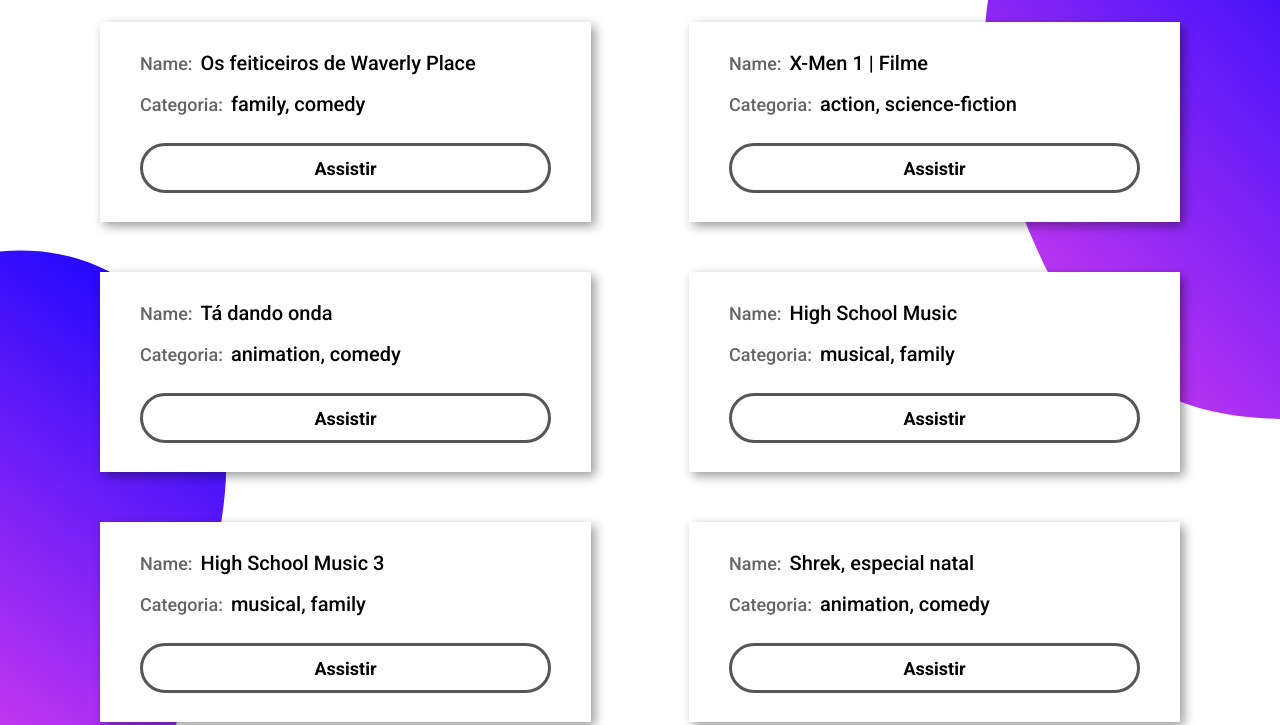
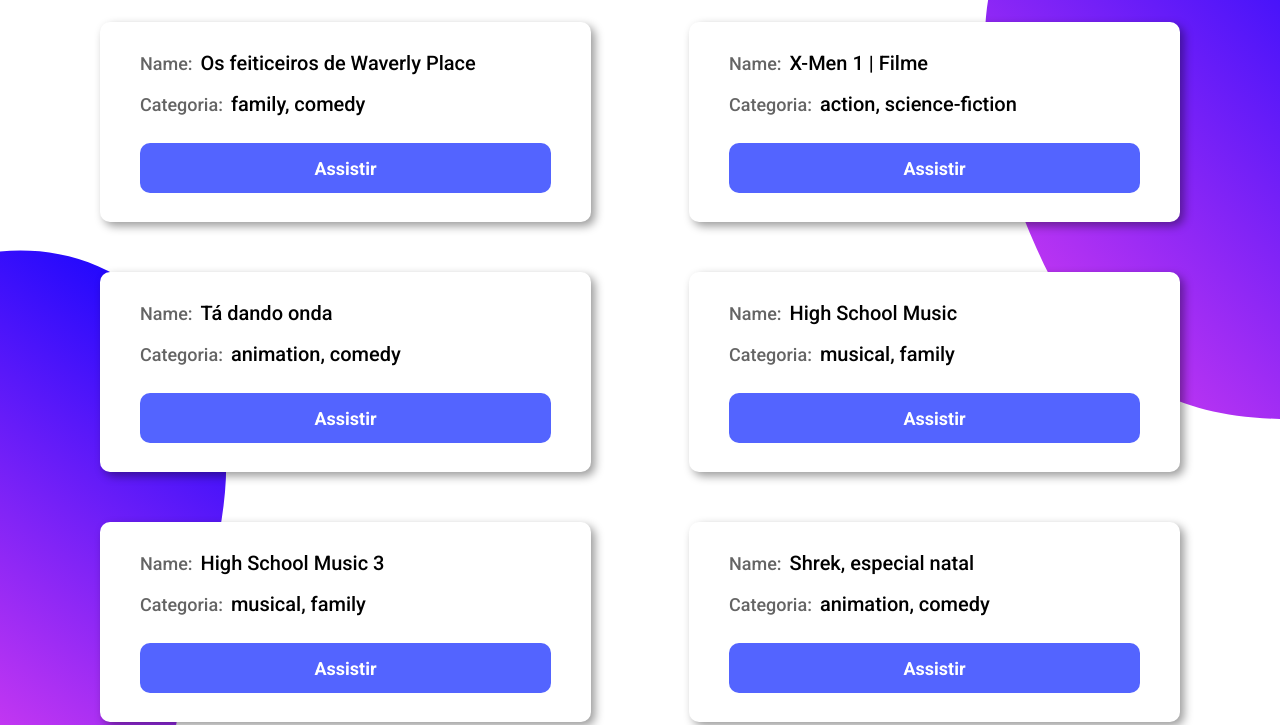
Before and after one commit to onlythread/onlythread.github.io, a plain HTML site: page index.html in a window 1280 px wide. Shown: the part 950-1675 px from the top of the page. Drawn offline with Linux system fonts and the light colour scheme.

Commit message:
Melhorando o design da lista

```diff
--- a/src/css/styles.css
+++ b/src/css/styles.css
@@ -52,6 +52,8 @@
 	transform:rotate(45deg);
 	font-size:100px;
 	z-index: 10;
+	font-weight:400;
+	cursor:pointer;
 }
 
 .container-films #view-film-full-screen iframe {
@@ -269,7 +271,7 @@
 	display:flex;
 	flex-direction:column;
 	justify-content:space-around;
-
+	border-radius:10px;
 }
 
 section ul li p {
@@ -287,16 +289,17 @@
 section ul li button {
 	width:100%;
 	height:50px;
-	border:3px solid #565656;
-	border-radius:25px;
-	background:none;
+	border:none;
+	background:#5364FF;
+	border-radius:10px;
 	margin-top:10px;
 	font-weight: 700;
 	transition:0.2s;
+	color:white;
 }
 
 section ul li button:hover {
-	background:#565656;
+	filter: brightness(0.8);
 	color:white;
 }
 
```
